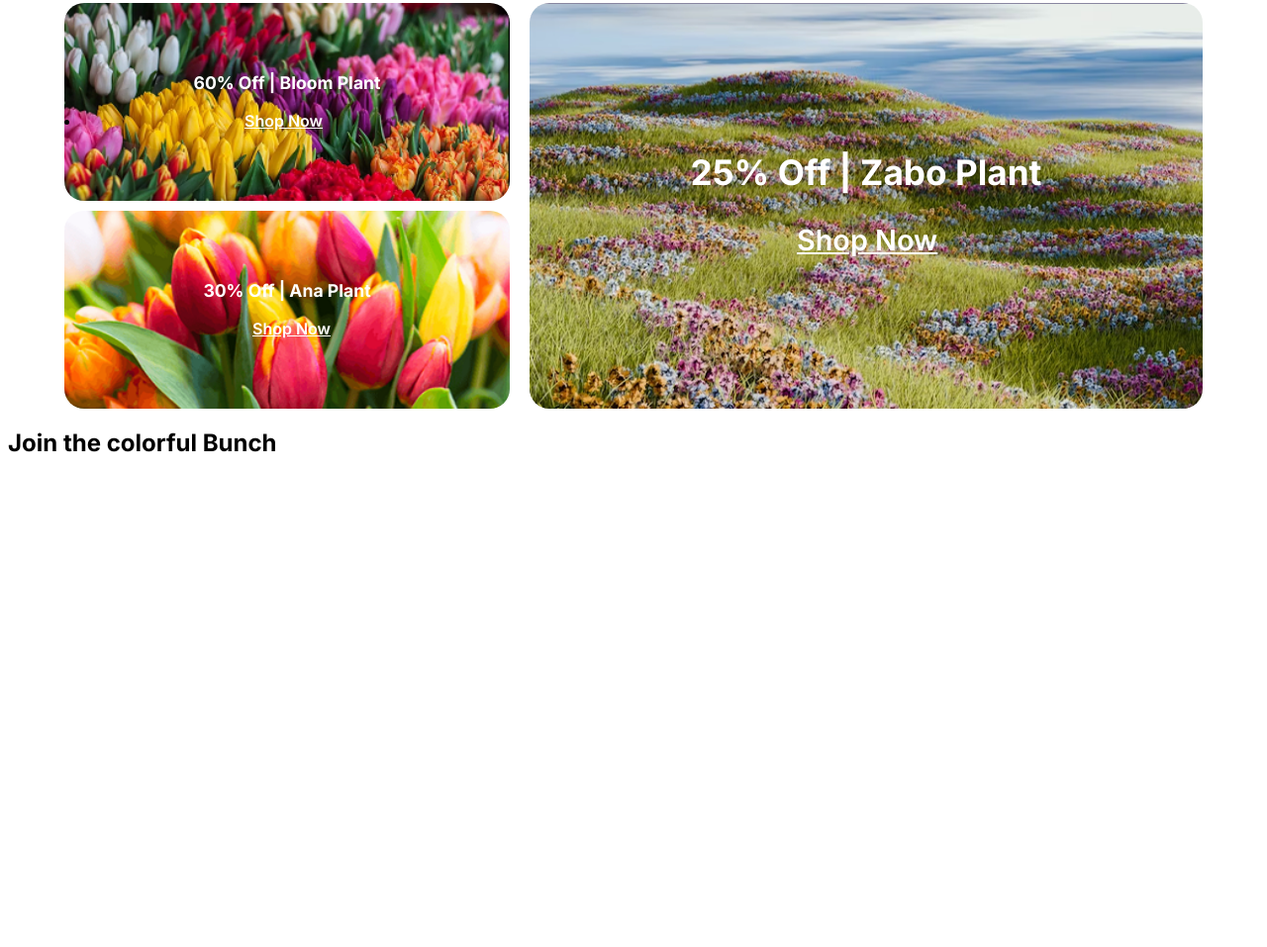
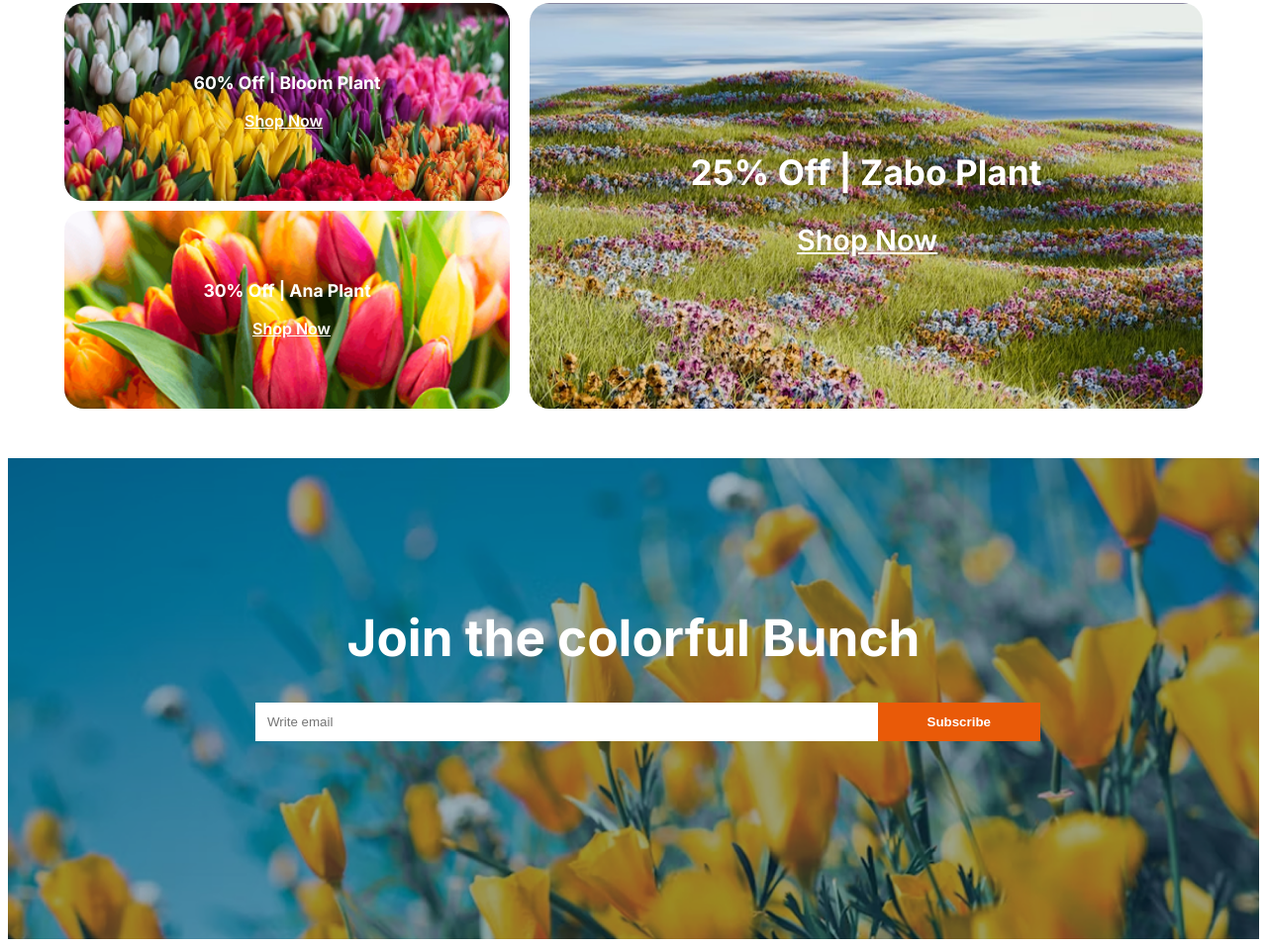
Before and after one commit to HoridasPro/flower-project-for-assignment-02, a plain HTML site: page index.html in a window 1280 px wide. Shown: the part 2817-3774 px from the top of the page at 99% size. Before the commit the page ends 3299 px from the top, so only its background shows below. Drawn offline with nearby package versions, Linux system fonts and the light colour scheme.

Commit message:
added to colorfull bunch section

```diff
--- a/index.html
+++ b/index.html
@@ -127,8 +127,13 @@
           <a href="">Shop Now</a>
         </div>
      </section>
-     <section class="colorfull_branch">
+     <!-- colorfull Branch section -->
+     <section class="colorfull_bunch">
       <h1>Join the colorful Bunch</h1>
+      <div class="colorful_bunch_input">
+        <input type="text" placeholder="Write email">
+        <button>Subscribe</button>
+      </div>
 
 
      </section>
--- a/styless/style.css
+++ b/styless/style.css
@@ -266,7 +266,45 @@ justify-content: space-between;
   margin-left: 270px;
   margin-top: -10px;
 }
+/* colorfull branch section */
 
+.colorfull_bunch{
+  background-image: url(../images/news-letter-bg.png);
+  background-repeat: no-repeat;
+  background-size: cover;
+  padding: 200px 10px;
+  margin-top: 50px;
+}
+.colorfull_bunch h1{
+  font-size: 3.2rem;
+  font-weight: 700;
+  color: #fff;
+  text-align: center;
+  display: block;
+  margin-top: -50px;
+}
+.colorful_bunch_input input{
+  max-width: 50%;
+  margin-left: 240px;
+  width: 100%;
+  padding: 12px;
+  border: none;
+  margin-top: -20px;
+
+}
+.colorful_bunch_input button{
+  font-weight: 600;
+  max-width: 50%;
+  padding: 10px;
+  position: relative;
+  margin-left: -22px;
+  margin-top: -20px;
+  border: none;
+  padding: 12px 50px;
+  background-color: #E95A08;
+  color: #fff;
+
+}
 
 /* Mobile device Responsive*/
 @media screen and (max-width: 576px) {
```
